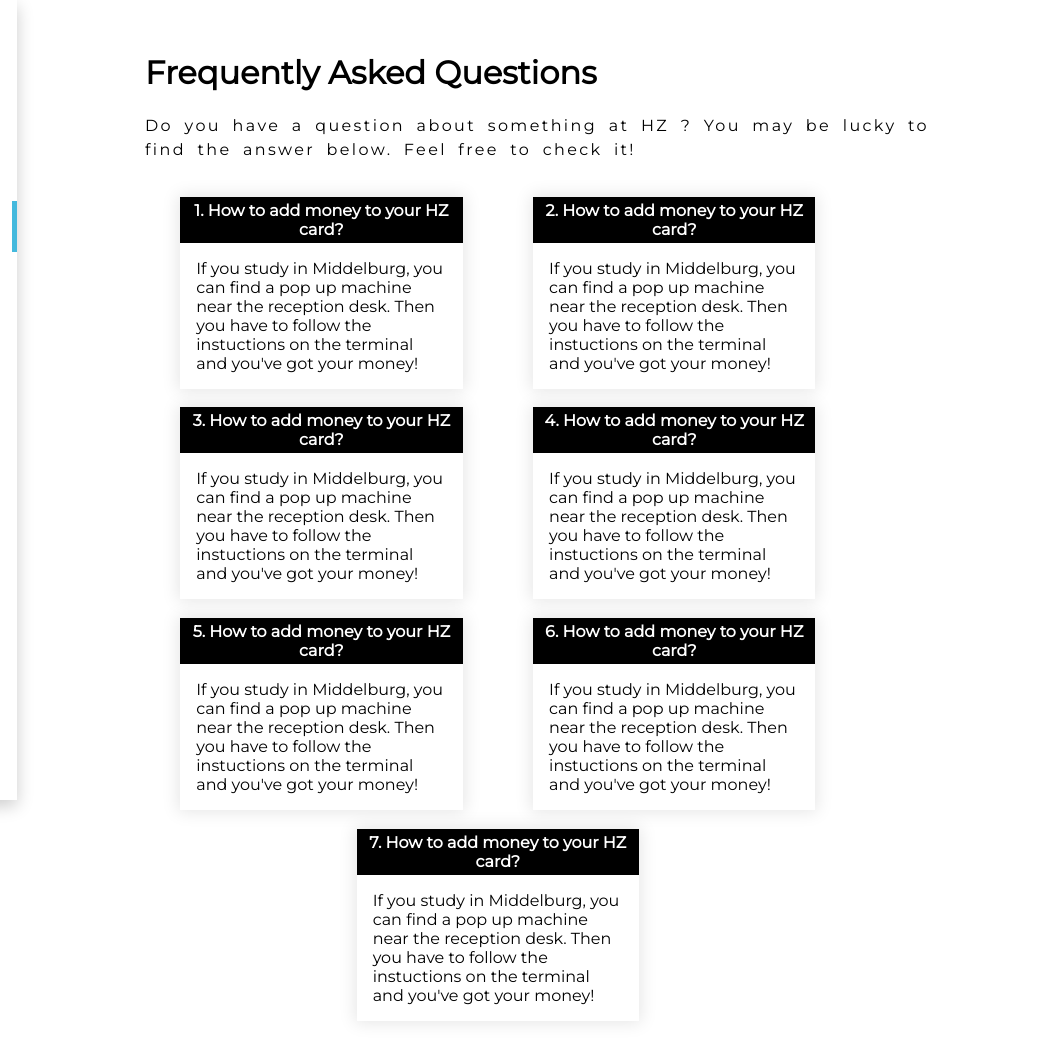
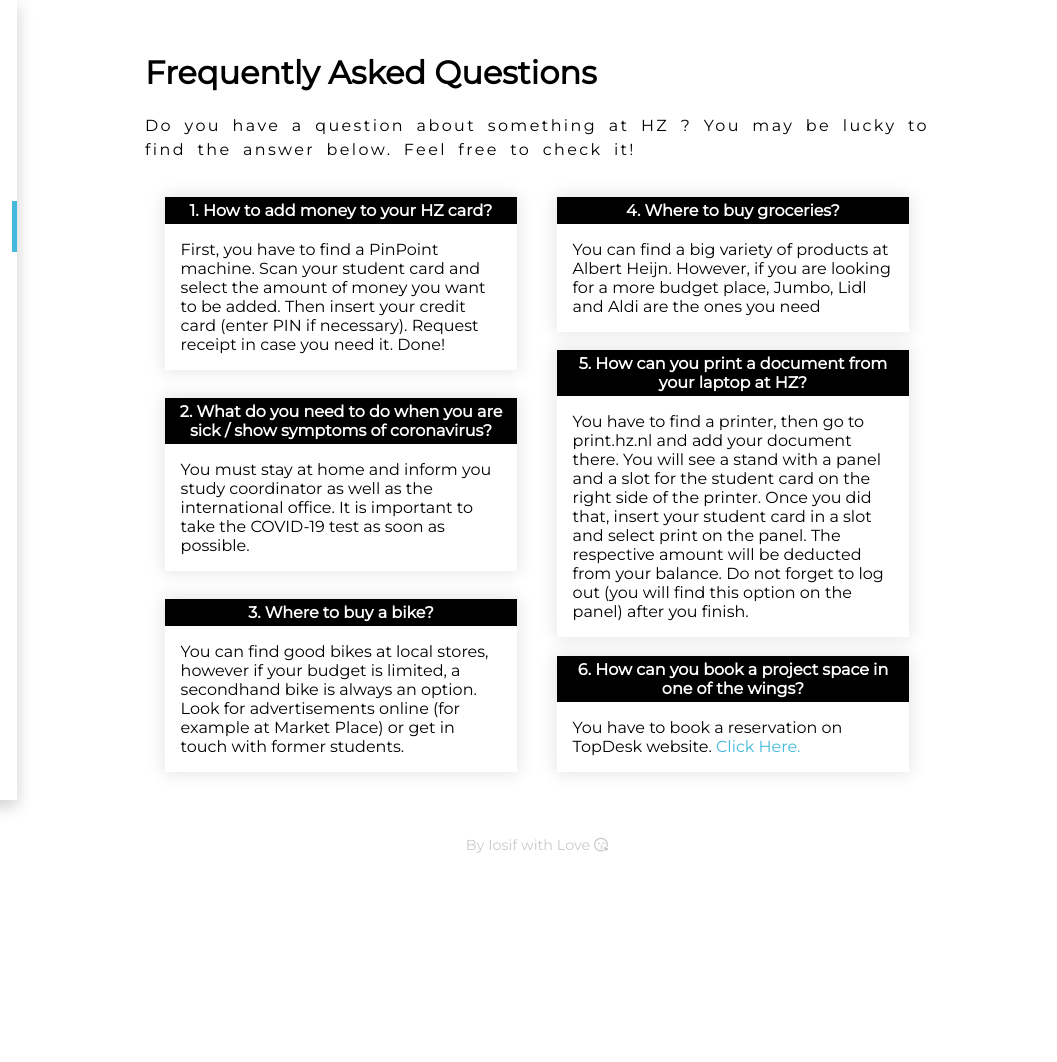
Before and after one commit to orizzzar/orizzzar.github.io, a plain HTML site: page faq.html in a window 1280 px wide. Shown: the full height of the page, 223-1280 px from the left. After the commit the page ends 886 px from the top, so only its background shows below. Drawn offline with Linux system fonts and the light colour scheme.

Commit message:
Polishing..

```diff
--- a/css/faq.css
+++ b/css/faq.css
@@ -5,8 +5,9 @@ body {
 
 .faq {
     display: flex;
+    justify-content: space-around;
     flex-wrap: wrap;
-    width: 90%;
+    width: 100%;
 
     margin: 0;
 }
@@ -17,8 +18,8 @@ body {
 }
 
 .question {
-    width: 40%;
-    margin: auto;
+    width: 100%;
+    margin: 0 auto;
 }
 
 
@@ -30,20 +31,27 @@ body {
 
 }
 
+.question_column {
+    width: 45%;
+    display: flex;
+    flex-direction: column;
+    justify-content: space-between;
+}
 
-th {
+
+.question th {
     background-color: black;
     color: white;
 
     padding: 0.25rem 0.5rem;
 }
-td {
+.question td {
     padding: 1rem;
 }
 
-@media only screen and (max-width: 1100px)
+@media only screen and (max-width: 900px)
 {
-    .question {
+    .question_column {
         width: 100%;
     }
 }
--- a/css/main.css
+++ b/css/main.css
@@ -10,12 +10,14 @@
 
 body {
     margin: 0; padding: 0;
-
     color: black;
     background-color: white;
 }
 
-
+.page {
+    display: flex;
+    flex-direction: column;
+}
 
 @media only screen and (min-width: 600px)
 {
@@ -114,3 +116,11 @@ body {
         max-width: 100%;
     }
 }
+
+.footer {
+    text-align: center;
+    color: rgb(202, 202, 202);
+    font-size: 0.9rem;
+    width: inherit;
+    margin: auto 0 0 0 !important; /* TODO  fix !important */
+}
--- a/faq.html
+++ b/faq.html
@@ -31,6 +31,7 @@
 
     <div class="page">
         <div class="content">
+
             <h1>Frequently Asked Questions</h1>
             <p>Do you have a question about something at HZ ?
                 You may be lucky to find the answer below. Feel free to check it!
@@ -38,6 +39,8 @@
 
 
             <div class="faq">
+
+                <div class="question_column">
                     <div class="question">
                         <h3></h3>
                         <table>
@@ -46,10 +49,61 @@
                             </tr>
 
                             <tr>
-                            <td>If you study in Middelburg, you can find a pop up machine
-                                near the reception desk. Then you have to follow the instuctions
-                                on the terminal and you've got your money!
+                                <td>First, you have to find a PinPoint machine. Scan your student card and select the amount of money you want to be added. Then insert your credit card (enter PIN if necessary). Request receipt in case you need it. Done!</td>
+                            </tr>
+                        </table>
+                    </div>
 
+                    <div class="question">
+                        <h3></h3>
+                        <table>
+                            <tr>
+                                <th>What do you need to do when you are sick / show symptoms of coronavirus?</th>
+                            </tr>
+
+                            <tr>
+                                <td>You must stay at home and inform you study coordinator as well as the international office. It is important to take the COVID-19 test as soon as possible.</td>
+                            </tr>
+                        </table>
+                    </div>
+
+                    <div class="question">
+                        <h3></h3>
+                        <table>
+                            <tr>
+                                <th>Where to buy a bike?</th>
+                            </tr>
+
+                            <tr>
+                                <td>You can find good bikes at local stores, however if your budget is limited, a secondhand bike is always an option. Look for advertisements online (for example at Market Place) or get in touch with former students.</td>
+                            </tr>
+                        </table>
+                    </div>
+                </div>
+
+                <div class="question_column">
+                    <div class="question">
+                        <h3></h3>
+                        <table>
+                            <tr>
+                                <th>Where to buy groceries?</th>
+                            </tr>
+
+                            <tr>
+                                <td>You can find a big variety of products at Albert Heijn. However, if you are looking for a more budget place, Jumbo, Lidl and Aldi are the ones you need</td>
+                            </tr>
+                        </table>
+                    </div>
+
+                    <div class="question">
+                        <h3></h3>
+                        <table>
+                            <tr>
+                                <th>How can you print a document from your laptop at HZ?</th>
+                            </tr>
+
+                            <tr>
+                                <td>You have to find a printer, then go to print.hz.nl and add your document there. You will see a stand with a panel and a slot for the student card on the right side of the printer. Once you did that, insert your student card in a slot and select print on the panel. The respective amount will be deducted from your balance. Do not forget to log out (you will find this option on the panel) after you finish.
                                 </td>
                             </tr>
                         </table>
@@ -59,106 +113,21 @@
                         <h3></h3>
                         <table>
                             <tr>
-                            <th>How to add money to your HZ card?</th>
+                                <th>How can you book a project space in one of the wings?</th>
                             </tr>
 
                             <tr>
-                            <td>If you study in Middelburg, you can find a pop up machine
-                                near the reception desk. Then you have to follow the instuctions
-                                on the terminal and you've got your money!
-
-                            </td>
+                                <td>You have to book a reservation on TopDesk website.
+                                    <a target="_blank" href="https://topdesk.hz.nl/tas/public/ssp/">Click Here.</a></td>
                             </tr>
                         </table>
                     </div>
-
-                <div class="question">
-                    <h3></h3>
-                    <table>
-                        <tr>
-                            <th>How to add money to your HZ card?</th>
-                        </tr>
-
-                        <tr>
-                            <td>If you study in Middelburg, you can find a pop up machine
-                                near the reception desk. Then you have to follow the instuctions
-                                on the terminal and you've got your money!
-
-                            </td>
-                        </tr>
-                    </table>
-                </div>
-
-                <div class="question">
-                    <h3></h3>
-                    <table>
-                        <tr>
-                            <th>How to add money to your HZ card?</th>
-                        </tr>
-
-                        <tr>
-                            <td>If you study in Middelburg, you can find a pop up machine
-                                near the reception desk. Then you have to follow the instuctions
-                                on the terminal and you've got your money!
-
-                            </td>
-                        </tr>
-                    </table>
-                </div>
-
-                <div class="question">
-                    <h3></h3>
-                    <table>
-                        <tr>
-                            <th>How to add money to your HZ card?</th>
-                        </tr>
-
-                        <tr>
-                            <td>If you study in Middelburg, you can find a pop up machine
-                                near the reception desk. Then you have to follow the instuctions
-                                on the terminal and you've got your money!
-
-                            </td>
-                        </tr>
-                    </table>
-                </div>
-
-                <div class="question">
-                    <h3></h3>
-                    <table>
-                        <tr>
-                            <th>How to add money to your HZ card?</th>
-                        </tr>
-
-                        <tr>
-                            <td>If you study in Middelburg, you can find a pop up machine
-                                near the reception desk. Then you have to follow the instuctions
-                                on the terminal and you've got your money!
-
-                            </td>
-                        </tr>
-                    </table>
-                </div>
-
-                <div class="question">
-                    <h3></h3>
-                    <table>
-                        <tr>
-                            <th>How to add money to your HZ card?</th>
-                        </tr>
-
-                        <tr>
-                            <td>If you study in Middelburg, you can find a pop up machine
-                                near the reception desk. Then you have to follow the instuctions
-                                on the terminal and you've got your money!
-
-                            </td>
-                        </tr>
-                    </table>
                 </div>
 
 
         </div>
+
+    <div class="footer">By Iosif with Love <i class="far fa-kiss-wink-heart"></i></div>
     </div>
 </body>
 </html>
```
Also changed, not shown: dashboard.html (+8 -7 lines), index.html (+6 -2 lines), profile.html (+11 -7 lines), 1 other file. Lines whose indentation alone changed are shown as unchanged.
